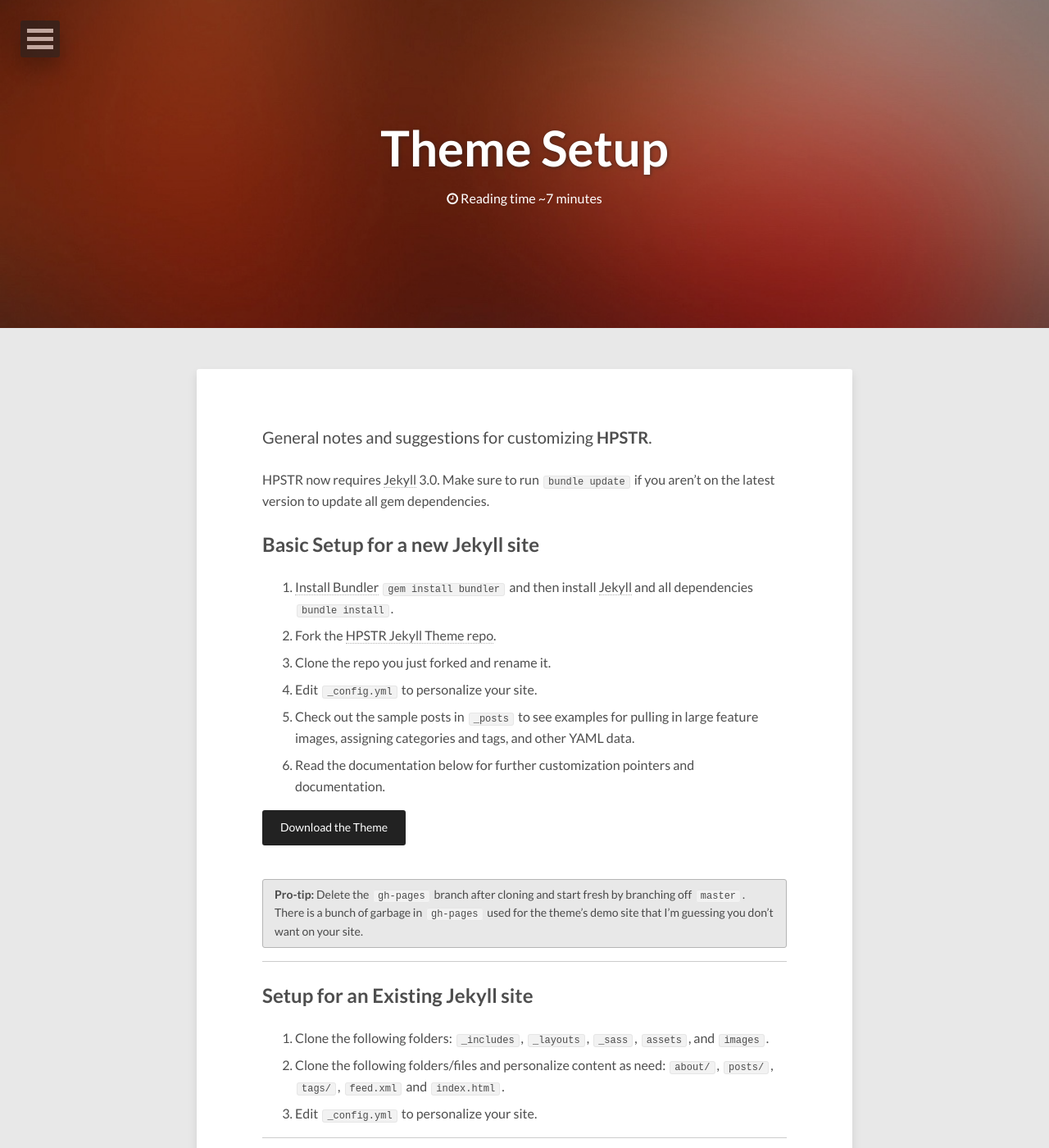
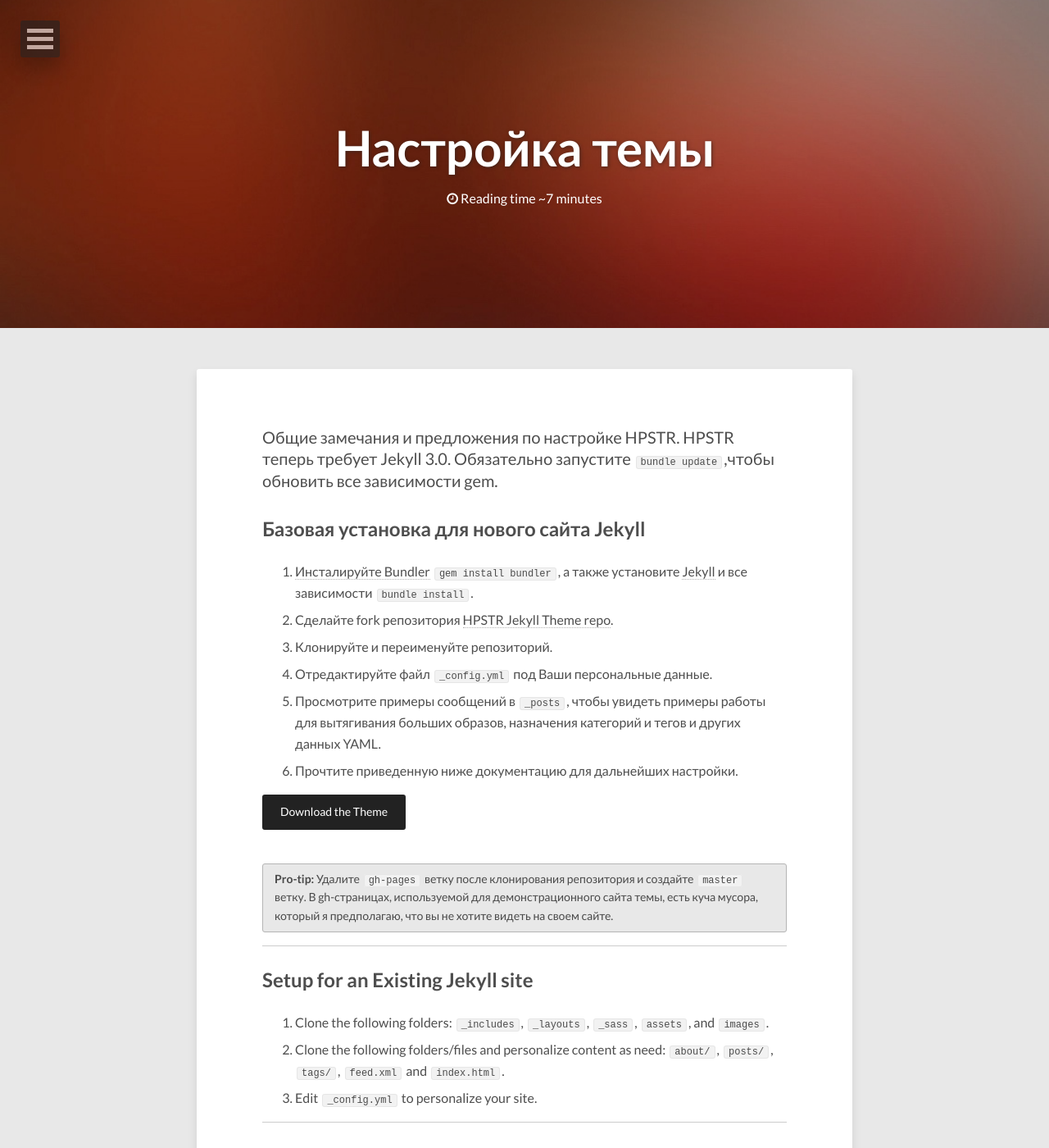
Before and after one commit to bohdankhylinskyi/bohdankhylinskyi.github.io, a Jekyll site: the page built from theme-setup/index.md, in a window 1280 px wide and 1400 px high. Shown: the whole window at 82% size. Built offline with Jekyll 4.4.1, drawn with Linux system fonts in a browser that asks for light colours; nearby versions of some CDN libraries; some of the changed text lies outside the part shown.

Commit message:
translation1

```diff
--- a/theme-setup/index.md
+++ b/theme-setup/index.md
@@ -1,34 +1,31 @@
 ---
 layout: page
-title: Theme Setup
-description: "Instructions on how to install and customize the modern Jekyll theme HPSTR."
+title: Настройка темы
+description: "Инструкция о том как проинсталировать и настроить совеременнуб Jekyll тему HPSTR."
 image:
   feature: abstract-11.jpg
   #credit: dargadgetz
   #creditlink: http://www.dargadgetz.com/ios-7-abstract-wallpaper-pack-for-iphone-5-and-ipod-touch-retina/
 share: true
-modified: 2016-06-01T15:14:43-04:00
+modified: 2018-11-17T15:14:43-04:00
 ---
+Общие замечания и предложения по настройке HPSTR.
+HPSTR теперь требует Jekyll 3.0. Обязательно запустите `bundle update`,чтобы обновить все зависимости gem.
 
-General notes and suggestions for customizing **HPSTR**.
+## Базовая установка для нового сайта Jekyll
 
-HPSTR now requires [Jekyll](http://jekyllrb.com/) 3.0. Make sure to run `bundle update` if you aren't on the latest version to update all gem dependencies.
-
-## Basic Setup for a new Jekyll site
-
-1. [Install Bundler](http://bundler.io) `gem install bundler` and
-    then install [Jekyll](http://jekyllrb.com) and all dependencies `bundle install`.
-2. Fork the [HPSTR Jekyll Theme repo](https://github.com/mmistakes/hpstr-jekyll-theme/fork).
-3. Clone the repo you just forked and rename it.
-4. Edit `_config.yml` to personalize your site.
-5. Check out the sample posts in `_posts` to see examples for pulling in large feature images,
-    assigning categories and tags, and other YAML data.
-6. Read the documentation below for further customization pointers and documentation.
+1. [Инсталируйте Bundler](http://bundler.io) `gem install bundler`, а также
+    установите [Jekyll](http://jekyllrb.com) и все зависимости `bundle install`.
+2. Сделайте fork репозитория [HPSTR Jekyll Theme repo](https://github.com/mmistakes/hpstr-jekyll-theme/fork).
+3. Клонируйте и переименуйте репозиторий.
+4. Отредактируйте файл `_config.yml` под Ваши персональные данные.
+5. Просмотрите примеры сообщений в `_posts`, чтобы увидеть примеры работы для вытягивания больших образов, назначения категорий и тегов и других данных YAML.
+6. Прочтите приведенную ниже документацию для дальнейших настройки.
 
 <div markdown="0"><a href="https://github.com/mmistakes/hpstr-jekyll-theme/archive/master.zip" class="btn">Download the Theme</a></div>
 
-**Pro-tip:** Delete the `gh-pages` branch after cloning and start fresh by branching off `master`.
-There is a bunch of garbage in `gh-pages` used for the theme's demo site that I'm guessing you don't want on your site.
+**Pro-tip:** Удалите `gh-pages` ветку после клонирования репозитория и создайте `master` ветку.
+В gh-страницах, используемой для демонстрационного сайта темы, есть куча мусора, который я предполагаю, что вы не хотите видеть на своем сайте.
 {: .notice}
 
 ---
```
